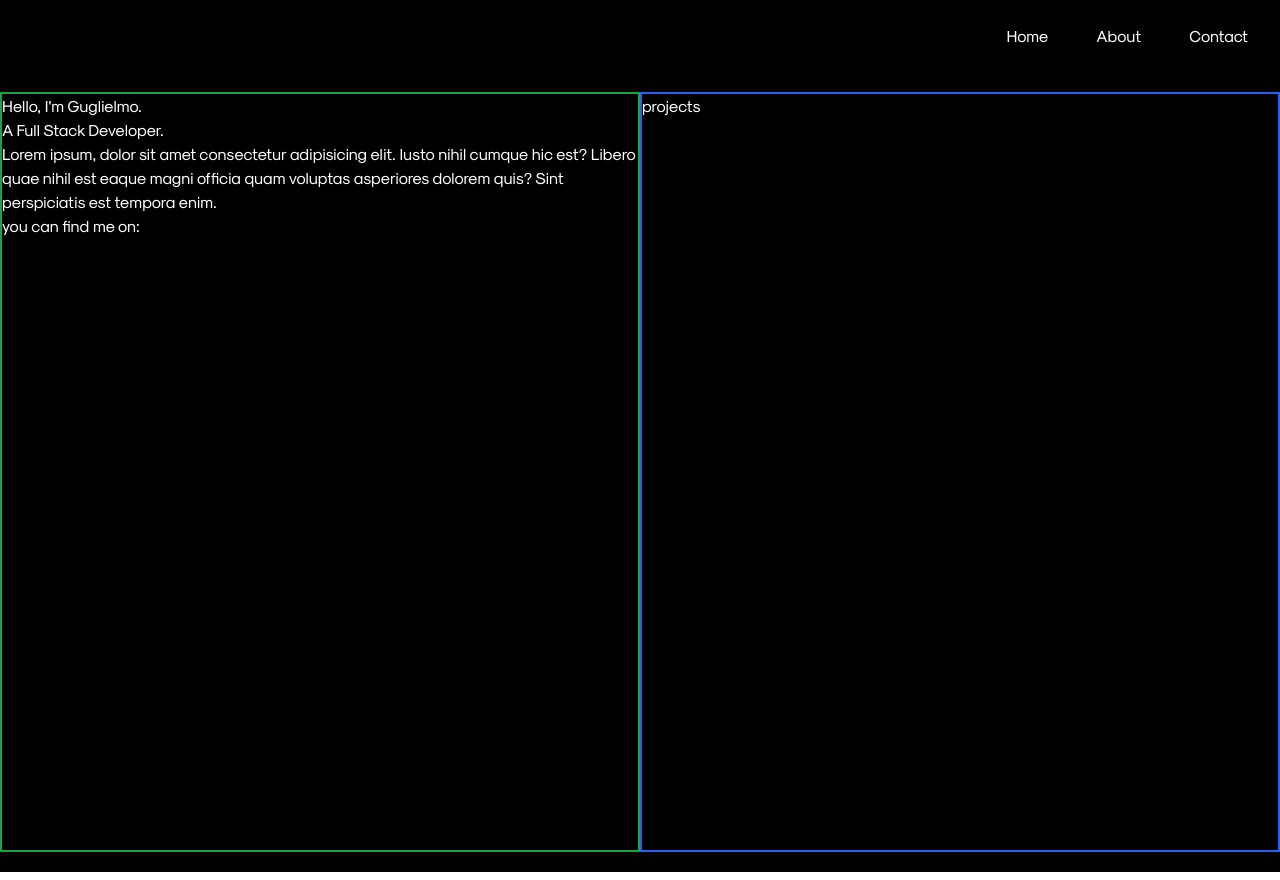
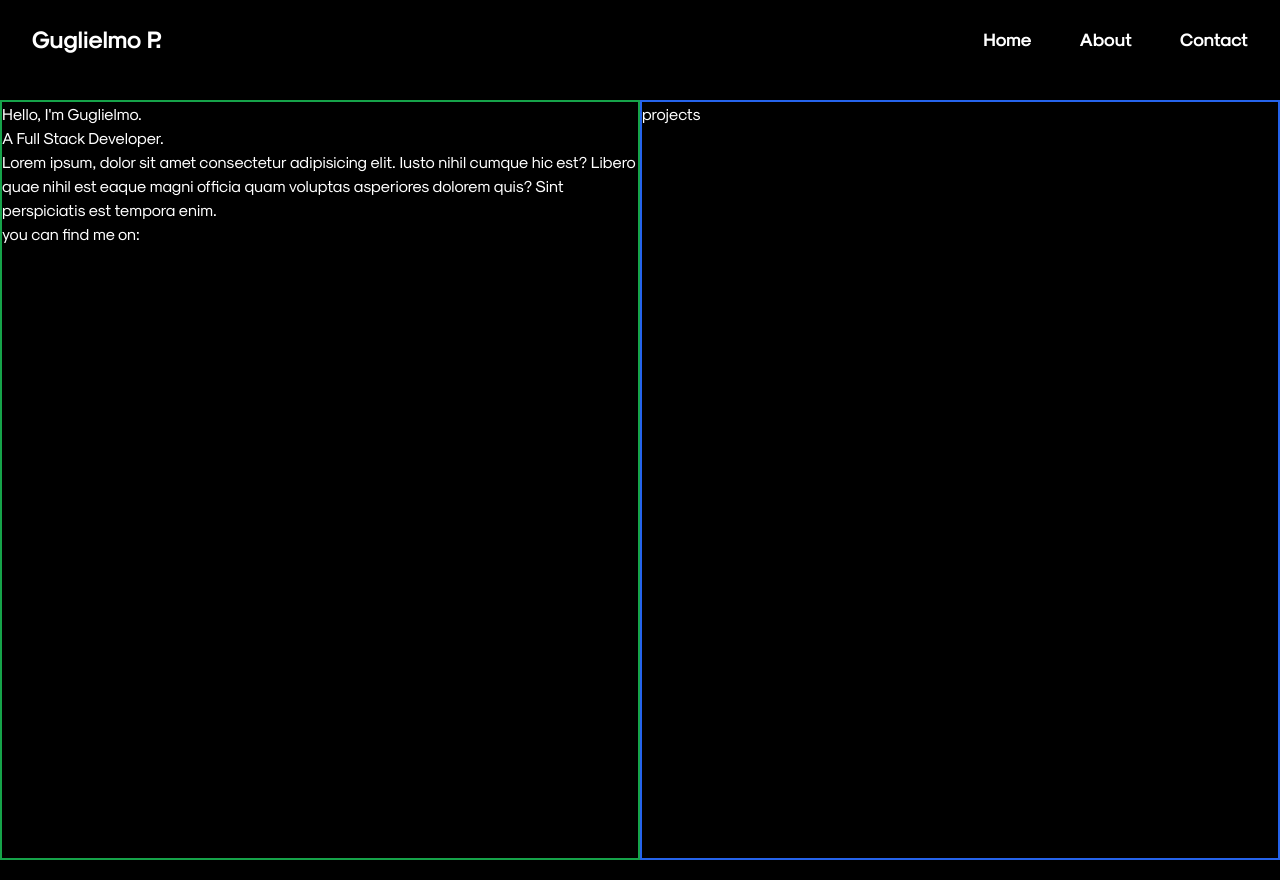
Before and after one commit to guglielmopiasenti/portfolio-v2, a Nuxt app: page / in a window 1280 px wide. Built offline with nearby package versions, Linux system fonts and the light colour scheme; no server answers.

Commit message:
minor adjustments

```diff
--- a/layouts/default.vue
+++ b/layouts/default.vue
@@ -13,11 +13,11 @@ const mobileMenuOpen = ref(false)
 </script>
 
 <template>
-  <header class="bg-black sticky top-0 z-50 glass-navbar backdrop-blur-sm bg-opacity-60">
+  <header class="bg-black sticky top-0 z-50 glass-navbar backdrop-blur-sm bg-opacity-60 antialiased">
     <nav class="mx-auto flex max-w-7xl items-center justify-between p-6 lg:px-8" aria-label="Global">
       <div class="flex lg:flex-1">
         <a href="#" class="-m-1.5 p-1.5">
-          <!-- <img class="h-12 w-auto rounded-full" src="public/img/ai_murazzi.png" alt="" /> -->
+          <h1 class="font-extrabold text-2xl">Guglielmo P.</h1>
         </a>
       </div>
       <div class="flex lg:hidden">
@@ -27,7 +27,7 @@ const mobileMenuOpen = ref(false)
           <Bars3Icon class="h-6 w-6" aria-hidden="true" />
         </button>
       </div>
-      <PopoverGroup class="hidden lg:flex lg:gap-x-12">
+      <PopoverGroup class="hidden lg:flex lg:gap-x-12 font-bold text-lg">
 
         <!-- routes -->
         <NuxtLink to="/">Home</NuxtLink>
```
